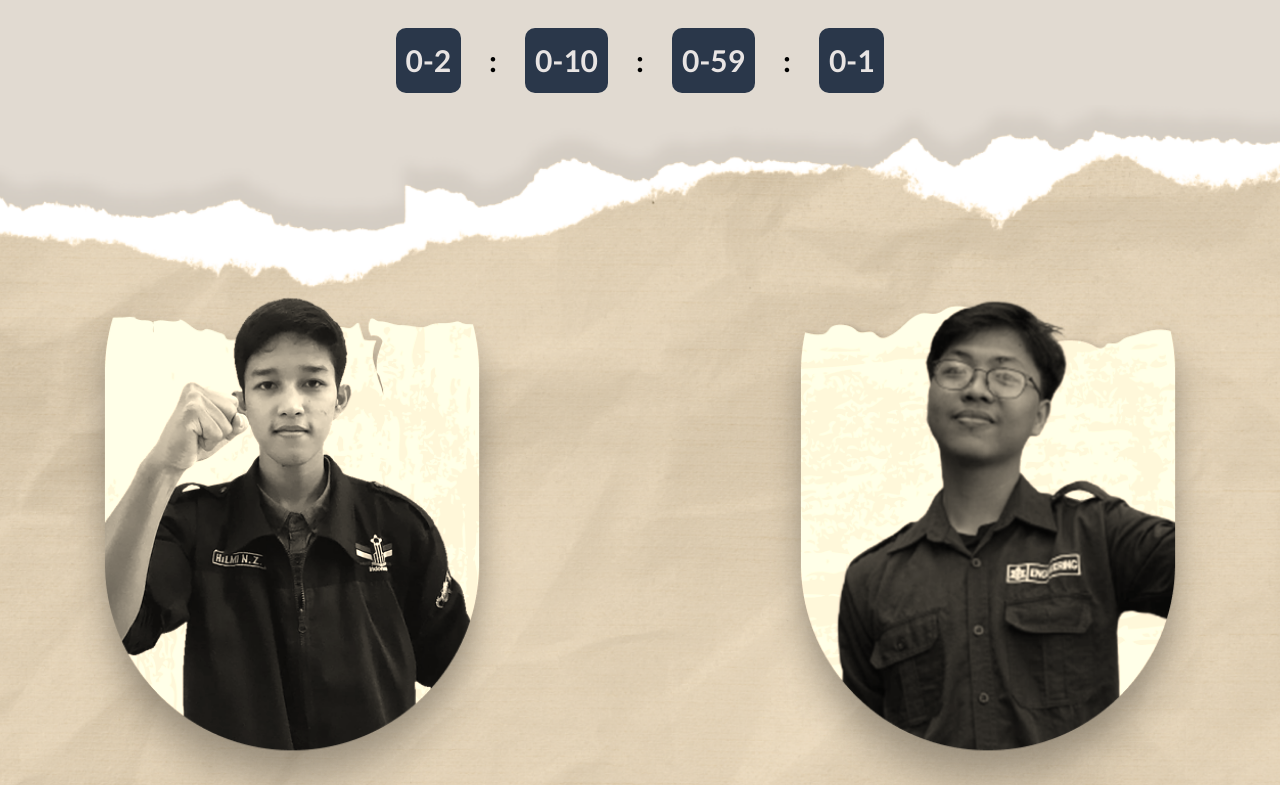
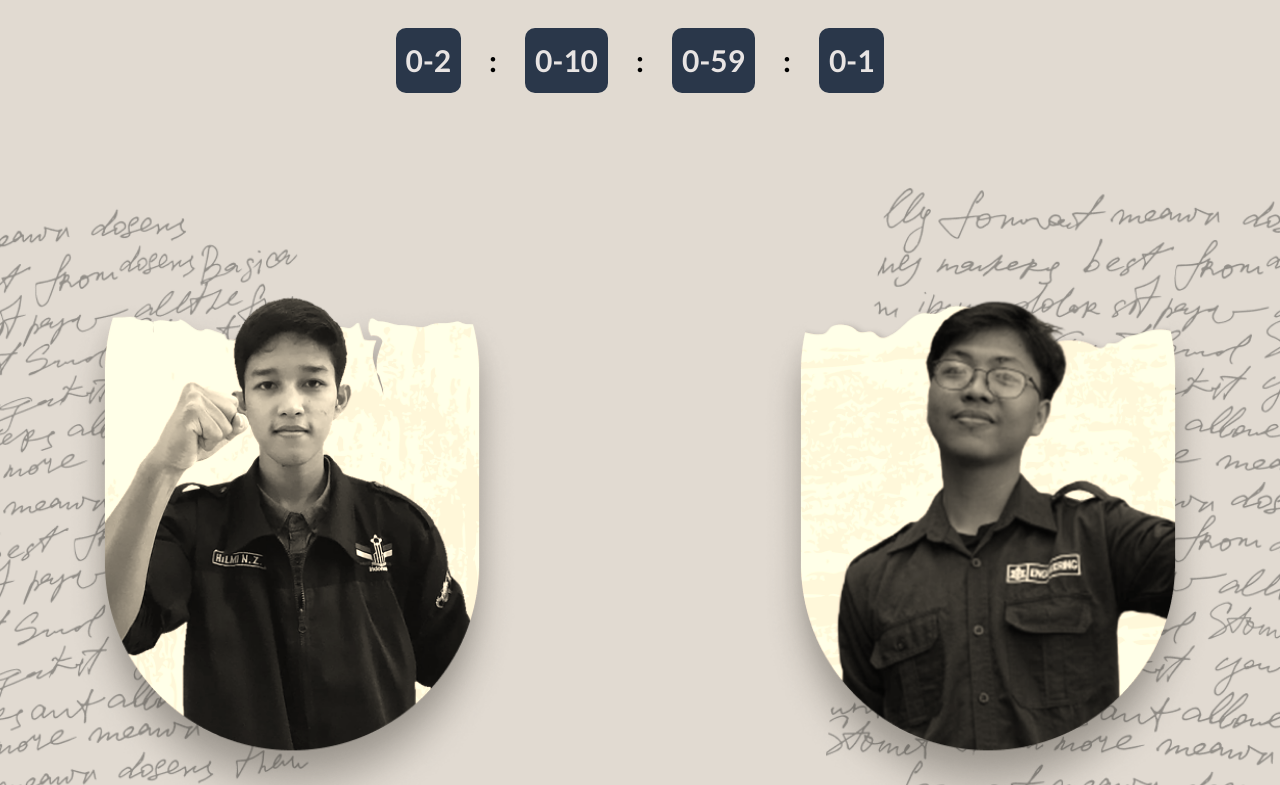
Before and after one commit to frhnfrnk/kpu-ft-ugm-2022, a React (Create React App) app: page / in a window 1280 px wide. Shown: the part 895-1680 px from the top of the page. Built offline with nearby package versions, Linux system fonts and the light colour scheme.

Commit message:
fix styling

```diff
--- a/src/components/HomePage/calonnew.js
+++ b/src/components/HomePage/calonnew.js
@@ -39,7 +39,7 @@ function Calonnew(){
 
             <div>
                 <Button text="Tentang Calon" sizeText="16px" />
-                <img src={lineFooter} alt="line" className="mt-[10vh] w-full h-[15px]"/>
+                <img src={lineFooter} alt="line" className="mt-[10vh] w-full h-[auto]"/>
             </div>
 
         </div>
--- a/src/index.css
+++ b/src/index.css
@@ -76,7 +76,7 @@ body::-webkit-scrollbar-thumb {
 }
 
 .bgLetter{
-  background-image: url("../public/imgKritik/bgkritik.png");
+  background-image: url("../public/imgKritik/bgcalon.png");
 }
 
 @media screen and (max-width: 768px) {
```
